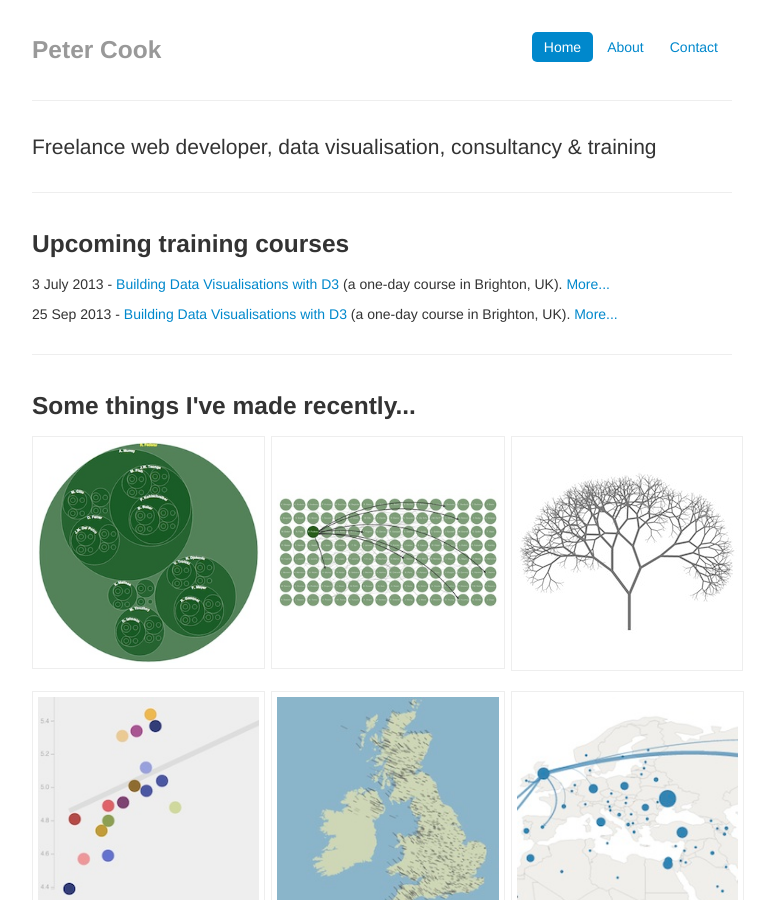
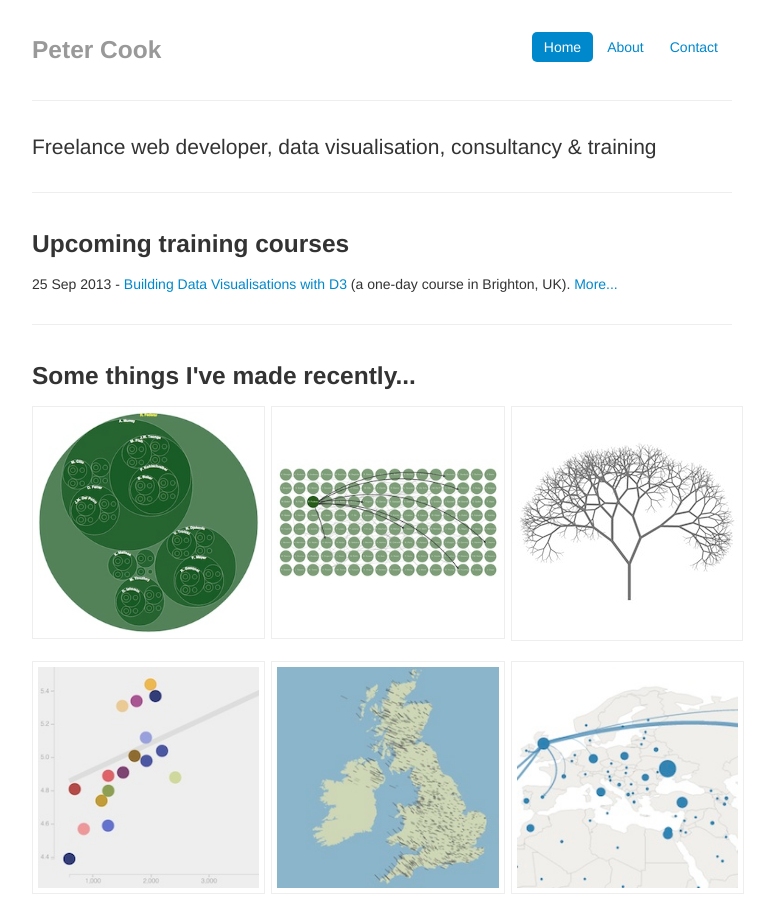
Before and after one commit to peterrcook/prcweb.github.com-deprecated, a Jekyll site: the page built from index.html, in a window 1280 px wide and 900 px high. Shown: the whole window, without its empty margins (258-1033 px from the left). Built offline with Jekyll 4.4.1, drawn with Linux system fonts in a browser that asks for light colours; Markdown is read by kramdown in place of the engine named in the settings.

Commit message:
Update training course info

```diff
--- a/index.html
+++ b/index.html
@@ -11,7 +11,6 @@ description: Home page of Brighton-based freelance web devloper, Peter Cook who
       <hr>
 
       <h3>Upcoming training courses</h3>
-      <p>3 July 2013 - <a href="http://l4rp.com/d3/">Building Data Visualisations with D3</a> (a one-day course in Brighton, UK). <a href="http://l4rp.com/d3/">More...</a></p>
       <p>25 Sep 2013 - <a href="http://l4rp.com/d3/">Building Data Visualisations with D3</a> (a one-day course in Brighton, UK). <a href="http://l4rp.com/d3/">More...</a></p>
 
       <hr>
```
